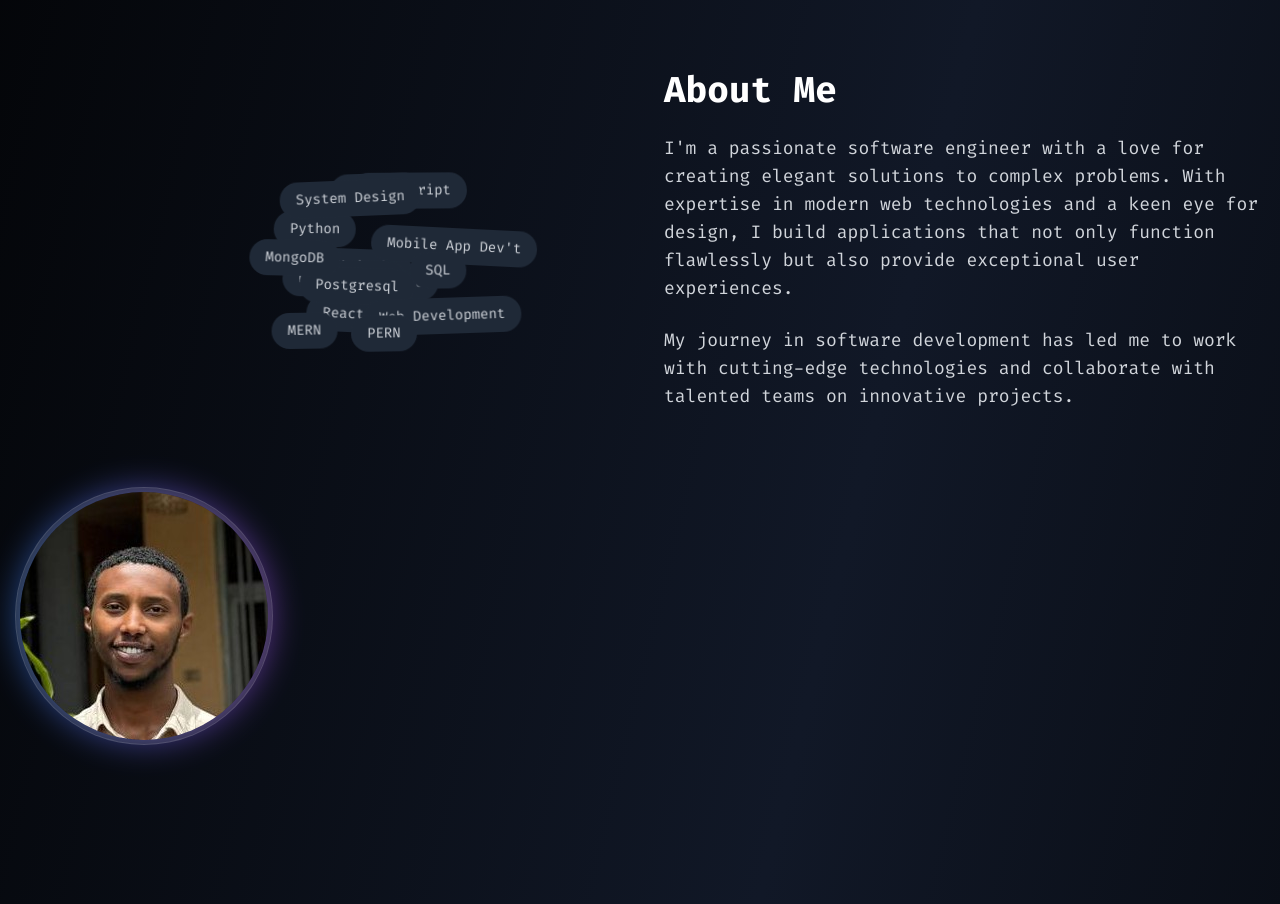
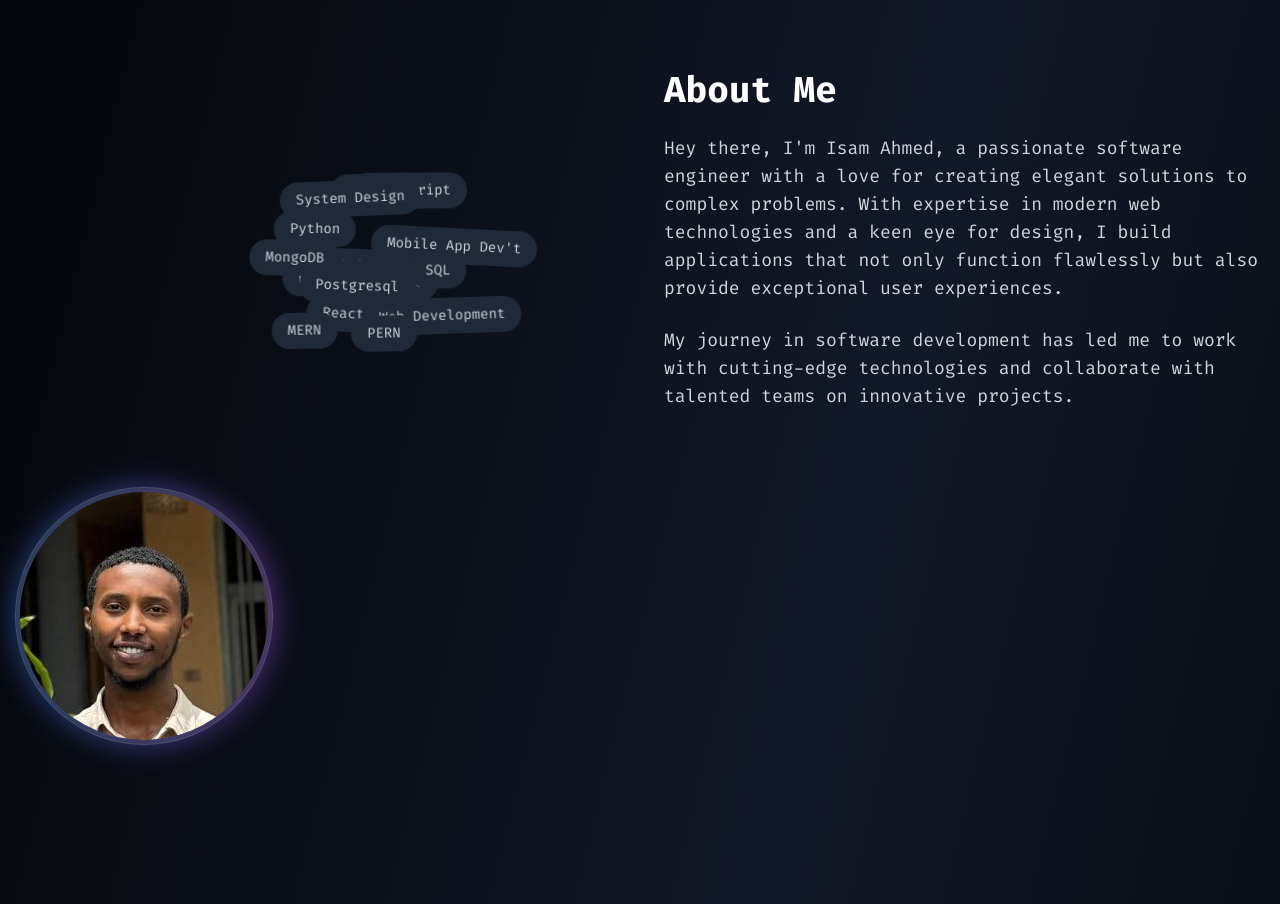
Before and after one commit to isamAhm/My_Portfolio, a React (Vite) app: page / in a window 1280 px wide. Shown: the part 1240-2144 px from the top of the page. Built offline with nearby package versions, Linux system fonts and the light colour scheme.

Commit message:
modified about page

```diff
--- a/src/components/about-section.tsx
+++ b/src/components/about-section.tsx
@@ -28,7 +28,7 @@ export function AboutSection() {
           <div className="space-y-6 order-2 md:order-1">
             <h2 className="text-4xl font-bold text-white font-fira-code">About Me</h2>
             <p className="text-lg text-gray-300">
-              I'm a passionate software engineer with a love for creating elegant solutions to complex problems.
+              Hey there, I'm Isam Ahmed, a passionate software engineer with a love for creating elegant solutions to complex problems.
               With expertise in modern web technologies and a keen eye for design, I build applications that
               not only function flawlessly but also provide exceptional user experiences.
             </p>
```
